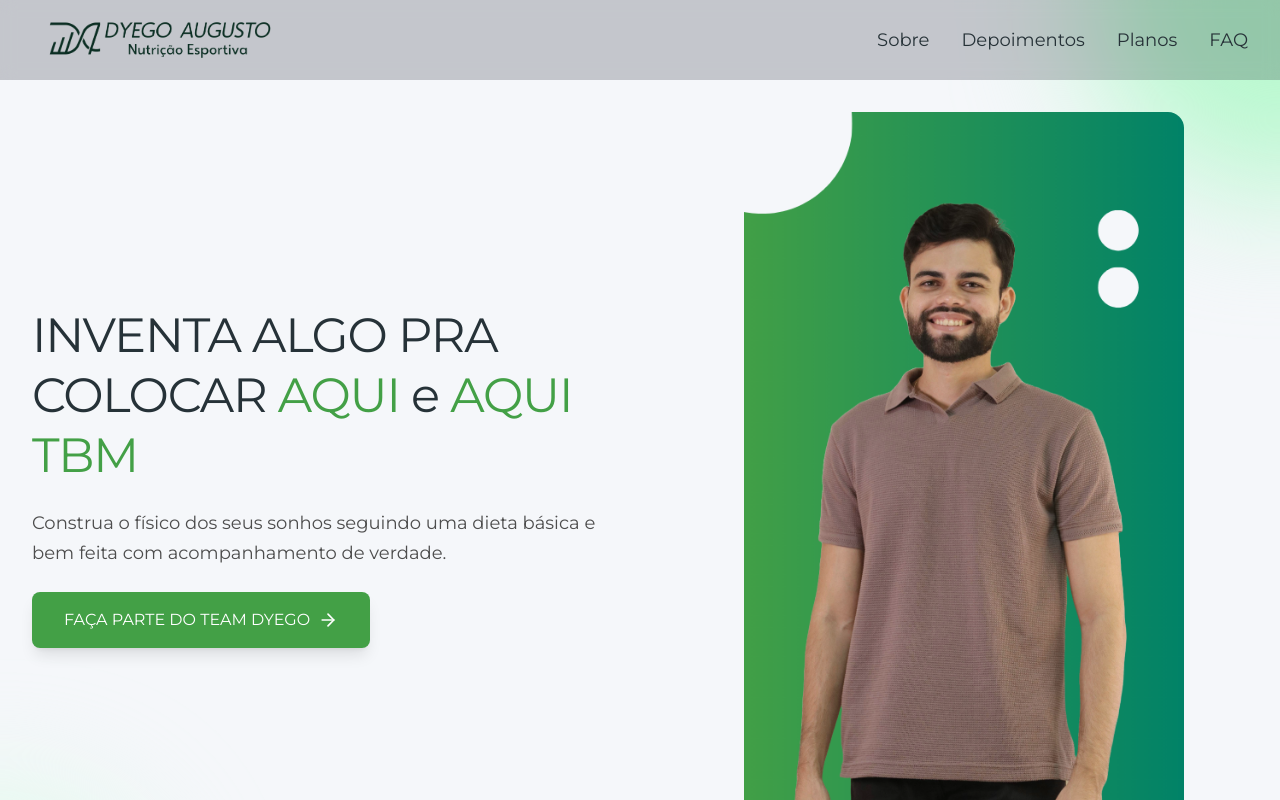
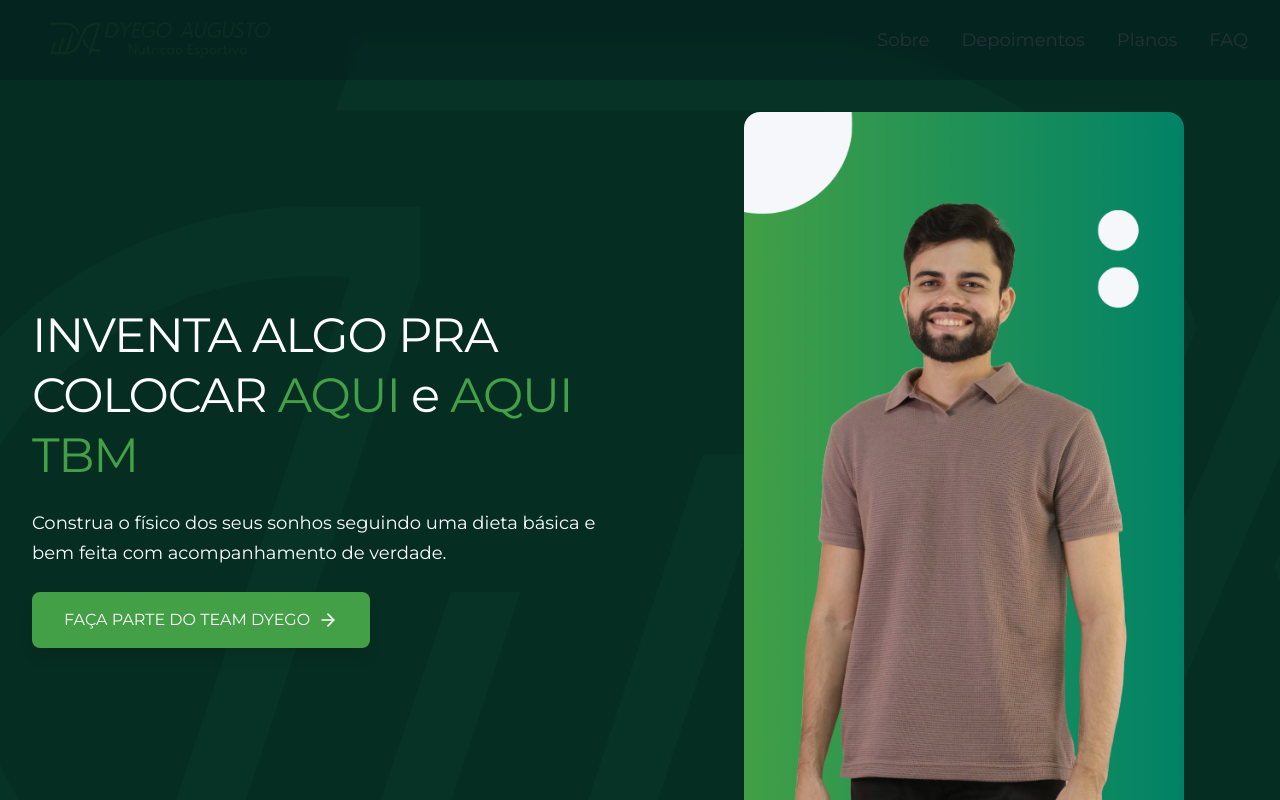
Before and after one commit to MarcosOlvr/nutri-lp, a React (Vite) app: page / in a window 1280 px wide. Shown: the top 800 px of the page. Built offline with nearby package versions, Linux system fonts and the light colour scheme.

Commit message:
alterando hero design

```diff
--- a/src/components/Hero.jsx
+++ b/src/components/Hero.jsx
@@ -3,22 +3,20 @@ import { useEffect, useState } from "react";
 
 export default function Hero() {
     return (
-    <section className="relative md:min-h-screen flex items-center justify-center py-16 sm:py-20 px-4 sm:px-6 lg:px-8 overflow-hidden bg-silver">
-    <div className="absolute top-0 right-0 w-96 h-96 bg-green-200 rounded-full -translate-y-1/2 translate-x-1/2 blur-3xl" />
-    <div className="absolute bottom-0 left-0 w-74 h-74 bg-green-100 rounded-full translate-y-1/2 -translate-x-1/2 blur-3xl" />
+    <section className="relative md:min-h-screen flex items-center justify-center py-16 sm:py-20 px-4 sm:px-6 lg:px-8 overflow-hidden bg-cover bg-center" style={{backgroundImage: "url('BG-03.png')"}}>
     <div className="max-w-7xl mx-auto w-full">
         <div className="flex flex-col lg:flex-row items-center justify-between gap-12 lg:gap-20">
             {/* Texto */}
             <div className="w-full lg:w-1/2 text-center lg:text-left">
                 <h1 className="text-2xl sm:text-3xl md:text-4xl lg:text-5xl font-semibold mb-6 animate-in slide-in-from-bottom duration-700 tracking-tight leading-tight pt-10 lg:pt-0">
-                    <span className="text-preto block">
+                    <span className="text-white block">
                         INVENTA ALGO PRA COLOCAR{" "}
                         <span className="text-green font-bold">AQUI</span> e{" "}
                         <span className="text-green font-bold">AQUI TBM</span>{" "}
                     </span>
                 </h1>
 
-                <p className="text-d-grey text-sm md:text-lg leading-relaxed max-w-xl mx-auto lg:mx-0">
+                <p className="text-white text-sm md:text-lg leading-relaxed max-w-xl mx-auto lg:mx-0">
                     Construa o físico dos seus sonhos seguindo uma dieta básica e bem feita com acompanhamento de verdade.
                 </p>
                 <div className="flex justify-center lg:justify-start animate-in slide-in-from-bottom duration-700 delay-300 mt-6">
```
Also changed, not shown: public/BG-03.png (added).
